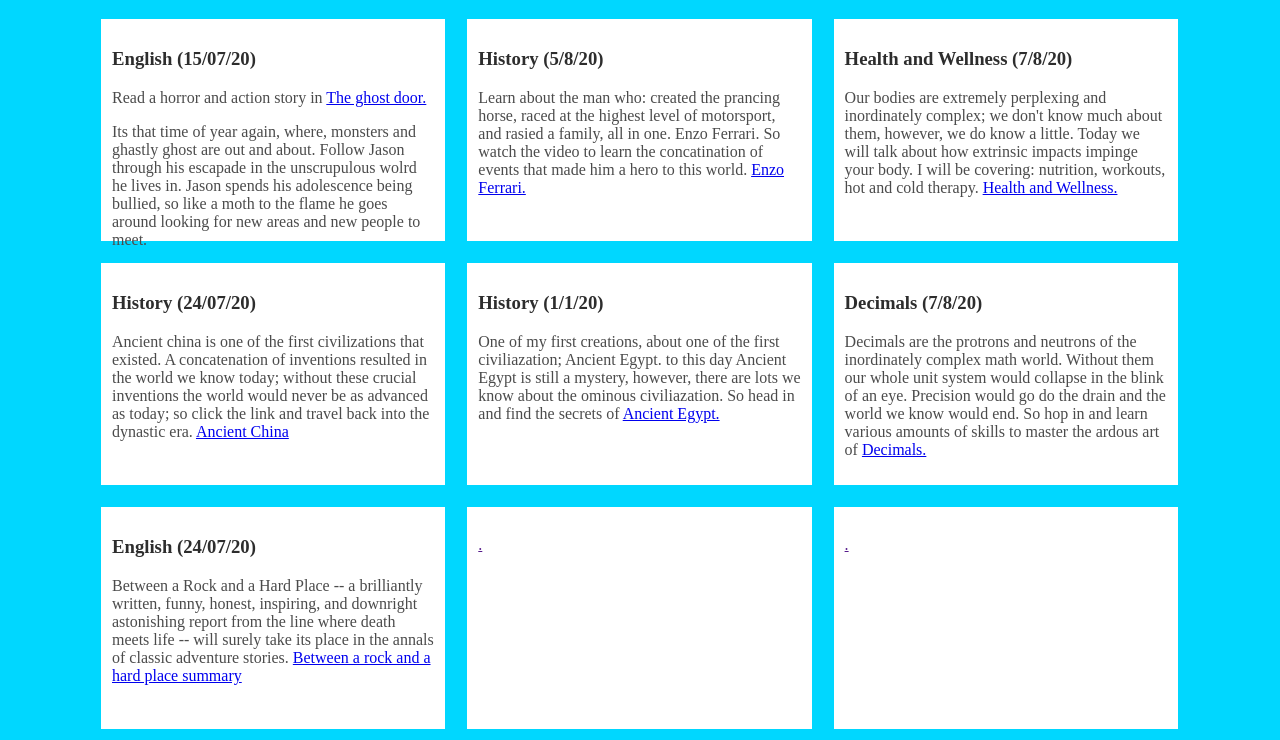
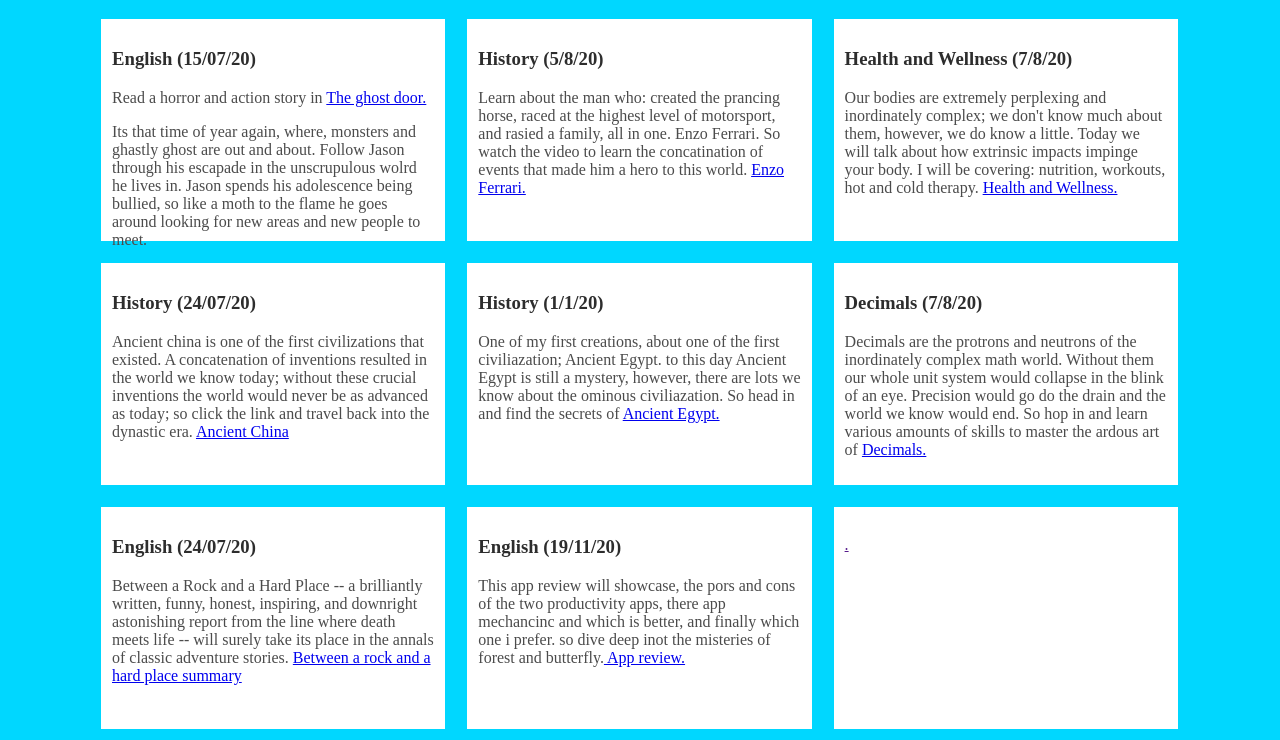
Before and after one commit to ProfessorDion/ProfessorDion.github.io, a plain HTML site: page index.html in a window 1280 px wide. Shown: the part 780-1520 px from the top of the page. Drawn offline with Linux system fonts and the light colour scheme.

Commit message:
Add files via upload

```diff
--- a/index.html
+++ b/index.html
@@ -448,9 +448,9 @@ one of the first civilizations that existed. A concatenation of inventions resul
 
 								</article>
 								<article>
-									<h3></h3>
+									<h3>English (19/11/20) </h3>
 
-										<p> <a href = ""> .  </a> </p>
+										<p> This app review will showcase, the pors and cons of the two productivity apps, there app mechancinc and which is better, and finally which one i prefer. so dive deep inot the misteries of forest and butterfly.<a href = "https://www.wattpad.com/968969549-app-review"> App review.  </a> </p>
 
 								</article>
 								<article>
```
